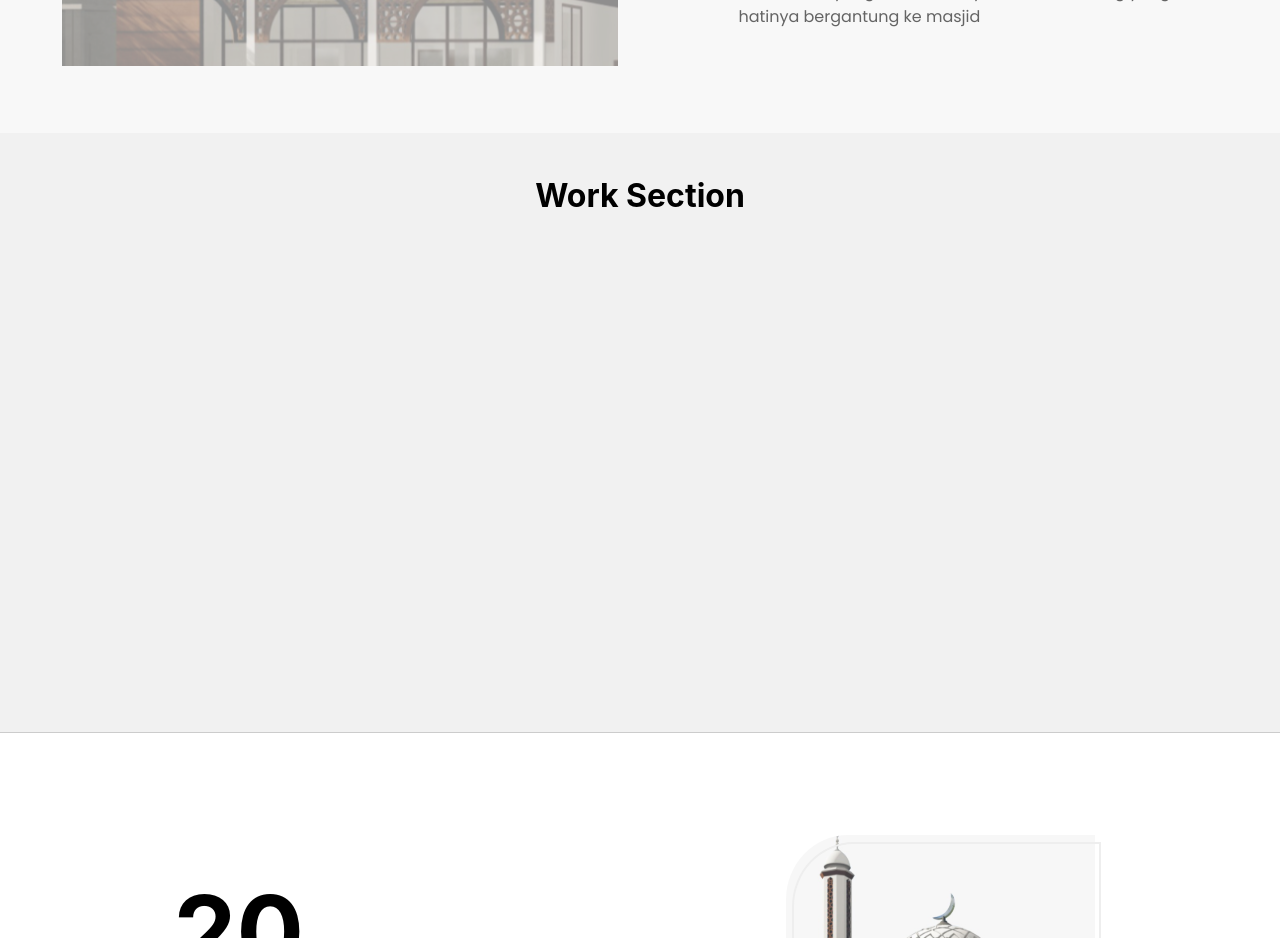
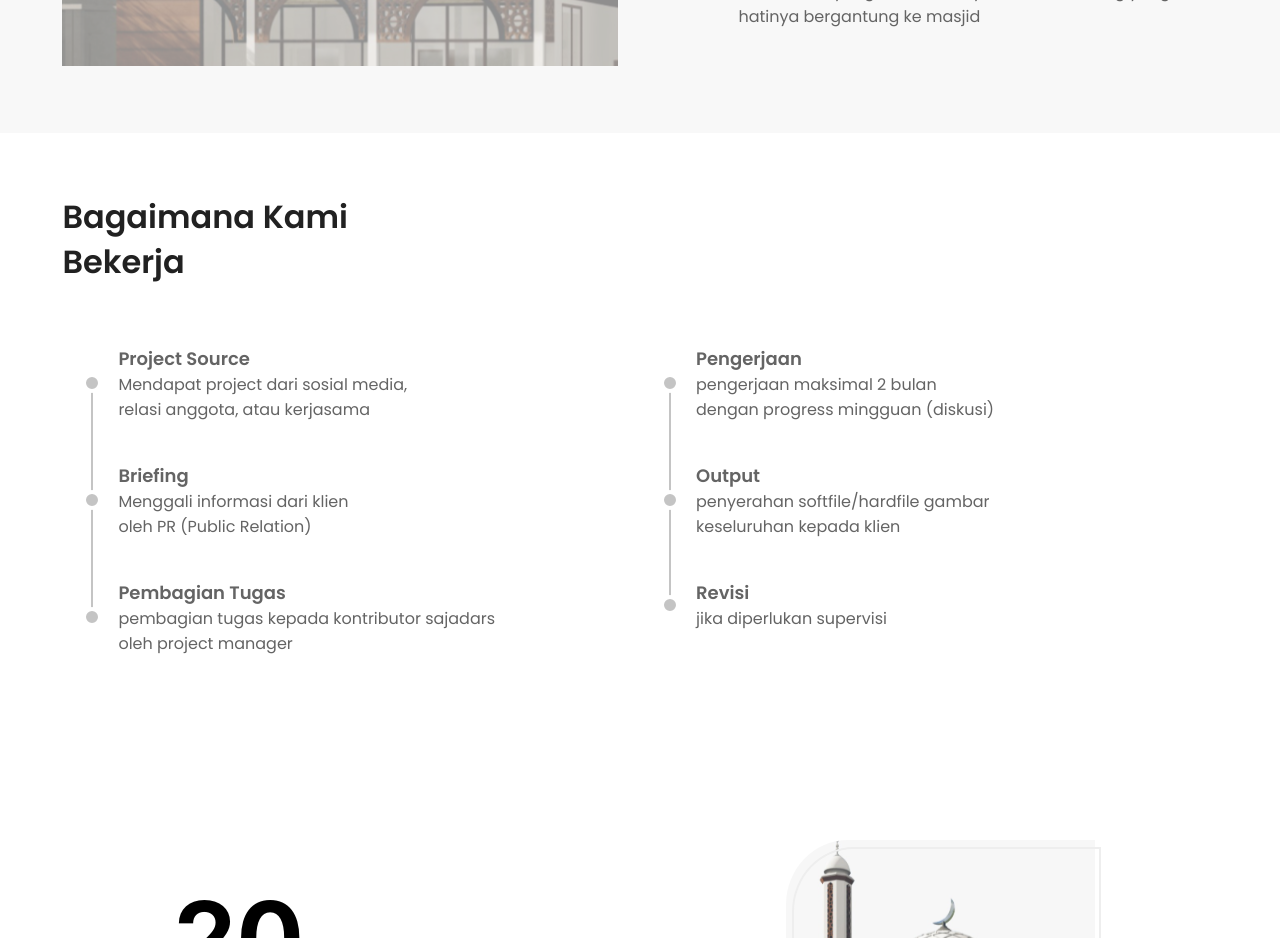
Before and after one commit to muhidayat03/sajadars-web, a React (Create React App) app: page / in a window 1280 px wide. Shown: the part 1240-2178 px from the top of the page. Built offline with nearby package versions, Linux system fonts and the light colour scheme.

Commit message:
work section

```diff
--- a/src/pages/home/BannerSection.js
+++ b/src/pages/home/BannerSection.js
@@ -50,7 +50,7 @@ const Section = styled.div`
   background-color: white;
   padding: 40px;
   @media only screen and (max-width: 600px) {
-    padding: 0px;
+    padding: 40px 0px;
   }
 `;
 
--- a/src/pages/home/LandasanSection.js
+++ b/src/pages/home/LandasanSection.js
@@ -107,7 +107,7 @@ const Section = styled.div`
   background-color: #f8f8f8;
   padding: 40px;
   @media only screen and (max-width: 600px) {
-    padding: 0px;
+    padding: 40px 0px;
   }
 `;
 
--- a/src/pages/home/ProjectSection.js
+++ b/src/pages/home/ProjectSection.js
@@ -38,7 +38,7 @@ const Section = styled.div`
   background-color: white;
   padding: 40px;
   @media only screen and (max-width: 600px) {
-    padding: 0px;
+    padding: 40px 0px;
   }
 `;
 
--- a/src/pages/home/TeamSection.js
+++ b/src/pages/home/TeamSection.js
@@ -68,7 +68,7 @@ const Section = styled.div`
   padding: 40px;
   background-color: #f8f8f8;
   @media only screen and (max-width: 600px) {
-    padding: 0px;
+    padding: 40px 0px;
   }
 `;
 
--- a/src/pages/home/WorkSection.js
+++ b/src/pages/home/WorkSection.js
@@ -1,22 +1,151 @@
 import { Row, Col } from "../../components/Grid";
+import styled from "styled-components";
+import { Title, BigTitle, Paragraph } from "../../components/Typography";
 
-import styled from "styled-components";
-
-const Header = () => (
-  <Section>
-    <Row>
-      <Col>
-        <h1>Work Section</h1>
-      </Col>
-    </Row>
+const WorkSection = () => (
+  <Section id="banner-section">
+    <StyledRow align="center">
+      <Container lg={1} md={1} sm={1} direction="column">
+        <BigTitle data-aos="fade-up">
+          Bagaimana Kami <br /> Bekerja
+        </BigTitle>
+        <div style={{ width: "100%", marginTop: 40 }}>
+          <Row padding="0">
+            <Col
+              lg={2}
+              md={1}
+              sm={1}
+              direction="column"
+              padding="0"
+              data-aos="fade-right"
+              align="flex-start"
+            >
+              <Timeline first title="Project Source">
+                Mendapat project dari sosial media,
+                <br />
+                relasi anggota, atau kerjasama
+              </Timeline>
+              <Timeline title="Briefing">
+                Menggali informasi dari klien
+                <br />
+                oleh PR (Public Relation)
+              </Timeline>
+              <Timeline last adaptive title="Pembagian Tugas">
+                pembagian tugas kepada kontributor sajadars
+                <br />
+                oleh project manager
+              </Timeline>
+            </Col>
+            <Col
+              lg={2}
+              md={1}
+              sm={1}
+              direction="column"
+              padding="0"
+              data-aos="fade-left"
+              align="flex-start"
+            >
+              <Timeline first adaptive title="Pengerjaan">
+                pengerjaan maksimal 2 bulan
+                <br />
+                dengan progress mingguan (diskusi)
+              </Timeline>
+              <Timeline title="Output">
+                penyerahan softfile/hardfile gambar
+                <br />
+                keseluruhan kepada klien
+              </Timeline>
+              <Timeline last title="Revisi">
+                jika diperlukan supervisi
+              </Timeline>
+            </Col>
+          </Row>
+        </div>
+      </Container>
+    </StyledRow>
   </Section>
 );
 
-export default Header;
+export default WorkSection;
 
 const Section = styled.div`
   width: 100%;
-  background-color: #f1f1f1;
-  border-bottom: 1px solid #ccc;
-  height: 600px;
+  background-color: white;
+  padding: 40px;
+  @media only screen and (max-width: 600px) {
+    padding: 40px 0px;
+  }
 `;
+
+const Container = styled(Col)`
+  overflow-x: hidden;
+  @media only screen and (min-width: 600px) {
+    align-items: flex-start;
+  }
+`;
+
+const StyledRow = styled(Row)`
+  max-width: 1280px;
+  margin: auto;
+`;
+
+const Circle = styled.div`
+  width: 20px;
+  height: 20px;
+  background-color: #c4c4c4;
+  border-radius: 50%;
+  border: 4px solid white;
+  position: absolute;
+  top: 50%;
+  transform: translateY(-50%);
+`;
+
+const Line = styled.div`
+  width: 2px;
+  height: 100%;
+  background-color: #c4c4c4;
+  position: absolute;
+  left: 28.5px;
+  top: 0;
+
+  ${({ first }) =>
+    first &&
+    `
+    top: 50%;
+    height: 50%;
+    `}
+  ${({ last }) => last && `height: 50%;`}
+
+  @media only screen and (max-width: 800px) {
+    ${({ adaptive }) =>
+      adaptive &&
+      `
+      top: 0;
+      height: 100%;
+      `}
+  }
+`;
+
+const Description = styled(Paragraph)`
+  margin: 0; ;
+`;
+
+const Timeline = ({ first, last, adaptive, children, title }) => {
+  return (
+    <div
+      style={{
+        padding: 20,
+        // display: "flex",
+        // alignItems: "center",
+        position: "relative",
+      }}
+    >
+      <Line first={first} last={last} adaptive={adaptive}></Line>
+      <Circle></Circle>
+      <div style={{ marginLeft: 36 }}>
+        <Title>{title}</Title>
+        <Description>{children}</Description>
+      </div>
+    </div>
+  );
+};
```
